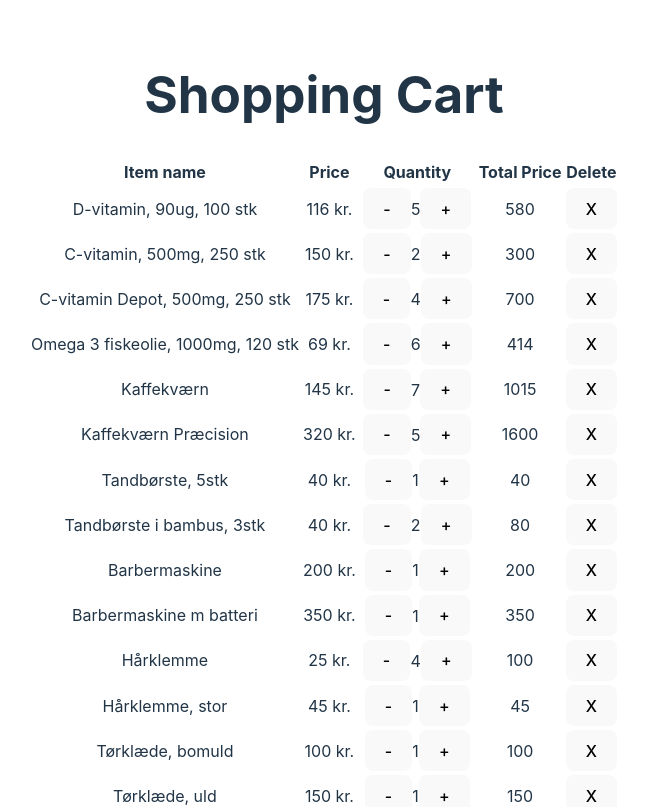
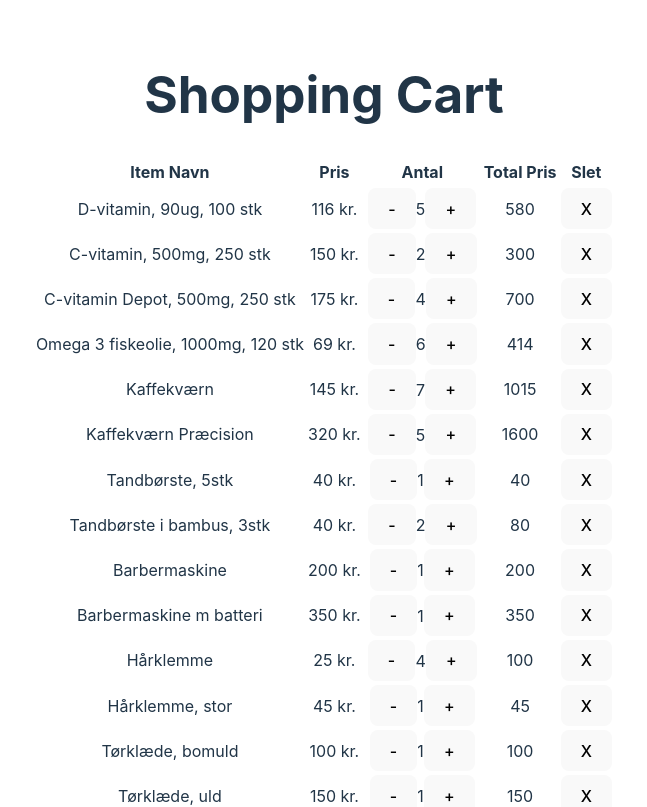
Before and after one commit to KingBendico/Webtech-project, a React (Vite) app: page / in a window 1280 px wide. Shown: the top 807 px of the page, without its empty margins (316-963 px from the left). Built offline with nearby package versions, Linux system fonts and the light colour scheme.

Commit message:
added i18n functionality

```diff
--- a/src/App.tsx
+++ b/src/App.tsx
@@ -2,6 +2,8 @@ import './App.css'
 // import { useState } from 'react';
 // import cartItems from '/json_data/cart_items.json';
 import ShoppingCart from './pages/ShoppingCart'
+import i18n from 'i18next';
+
 
 // interface Item {
 //   name: string;
@@ -15,6 +17,29 @@ import ShoppingCart from './pages/ShoppingCart'
 //   onDeleteItem: (index: number) => void;
 //   onQuantityChange: (item: Item, newQuantity: number) => void;
 // }
+i18n.init({
+  lng: 'da',
+  resources: {
+    en: {
+      translation: {
+        'itemName': 'Item Name',
+        'price': 'Price',
+        'quantity': 'Quantity',
+        'totalPrice': 'Total Price',
+        'delete': 'Delete'
+      }
+    },
+    da: {
+      translation: {
+        'itemName': 'Item Navn',
+        'price': 'Pris',
+        'quantity': 'Antal',
+        'totalPrice': 'Total Pris',
+        'delete': 'Slet'
+      }
+    }
+  }
+});
 
 function App() {
   return (
--- a/src/components/ShoppingCartTable.tsx
+++ b/src/components/ShoppingCartTable.tsx
@@ -1,5 +1,7 @@
 import ItemList from './ItemList'
 import {Item} from '../types/types'
+import i18n from 'i18next';
+
 
 interface Props {
     items: Item[];
@@ -15,11 +17,16 @@ export default function ShoppingCartTable(props:Props) {
       <table>
         <thead>
           <tr>
-            <th>Item name</th>
+            <th>{i18n.t('itemName')}</th>
+            <th>{i18n.t('price')}</th>
+            <th>{i18n.t('quantity')}</th>
+            <th>{i18n.t('totalPrice')}</th>
+            <th>{i18n.t('delete')}</th>
+            {/* <th>Item name</th>
             <th>Price</th>
             <th>Quantity</th>
             <th>Total Price</th>
-            <th>Delete</th>
+            <th>Delete</th> */}
           </tr>
         </thead>
         <ItemList items={props.items} setItems={props.setItems}/>
```
